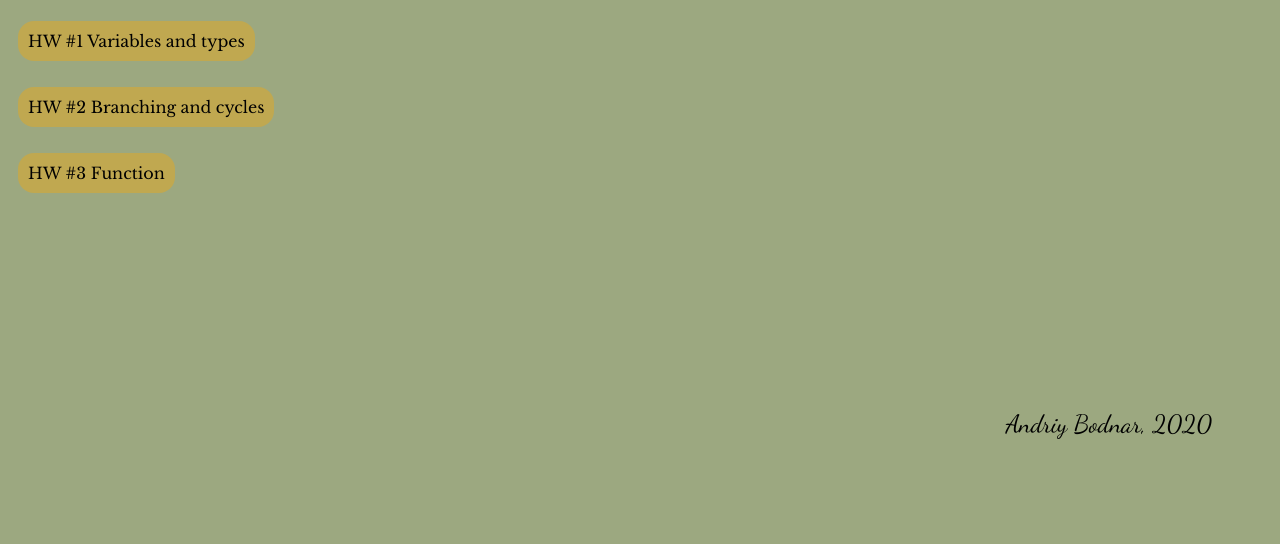
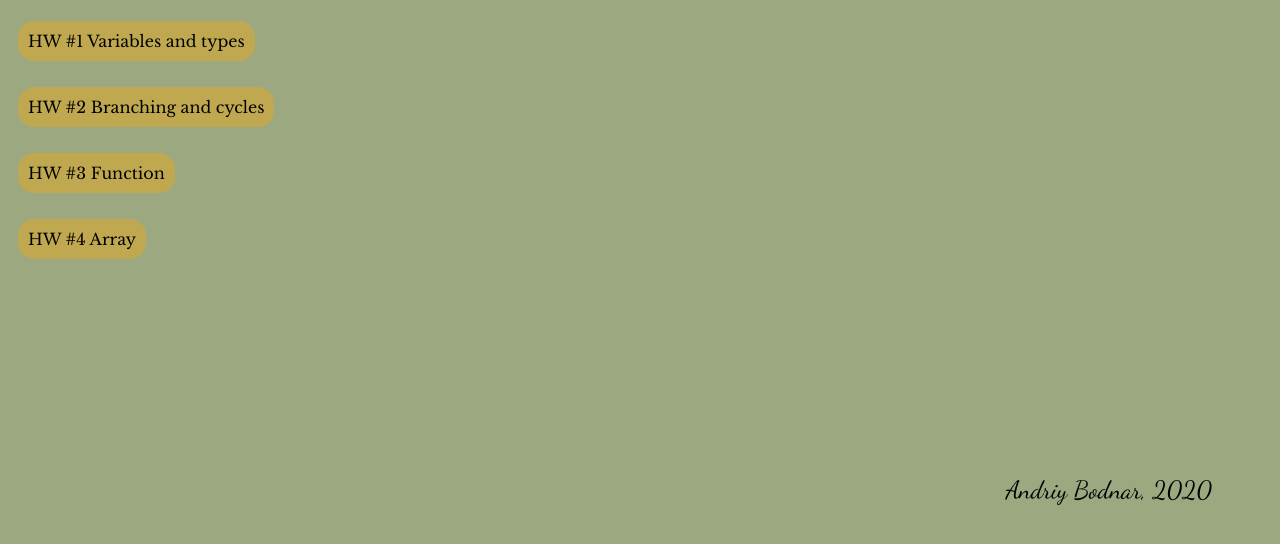
Before and after one commit to AndriyBodnar/cursorHomeworkAdvanced, a plain HTML site: page index.html in a window 1280 px wide. Shown: the part 80-624 px from the top of the page. Drawn offline with nearby package versions, Linux system fonts and the light colour scheme.

Commit message:
Changed index.html for hw4

```diff
--- a/index.html
+++ b/index.html
@@ -20,6 +20,8 @@
         </p>
         <p><a href="./HW3Function/hw3.html">HW #3 Function</a>
         </p>
+        <p><a href="./HW4Array/hw4.html">HW #4 Array</a>
+        </p>
         </div>
         <div class="secondsection">
 
```
